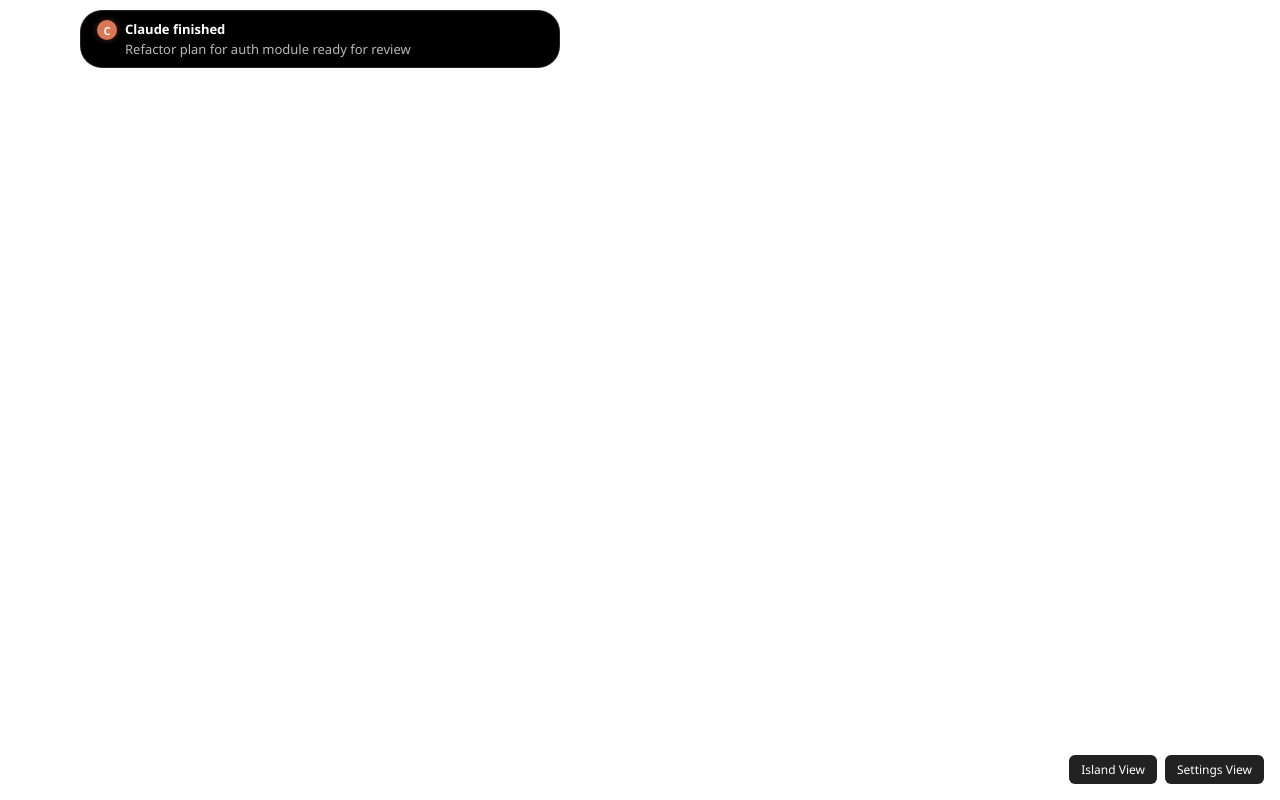
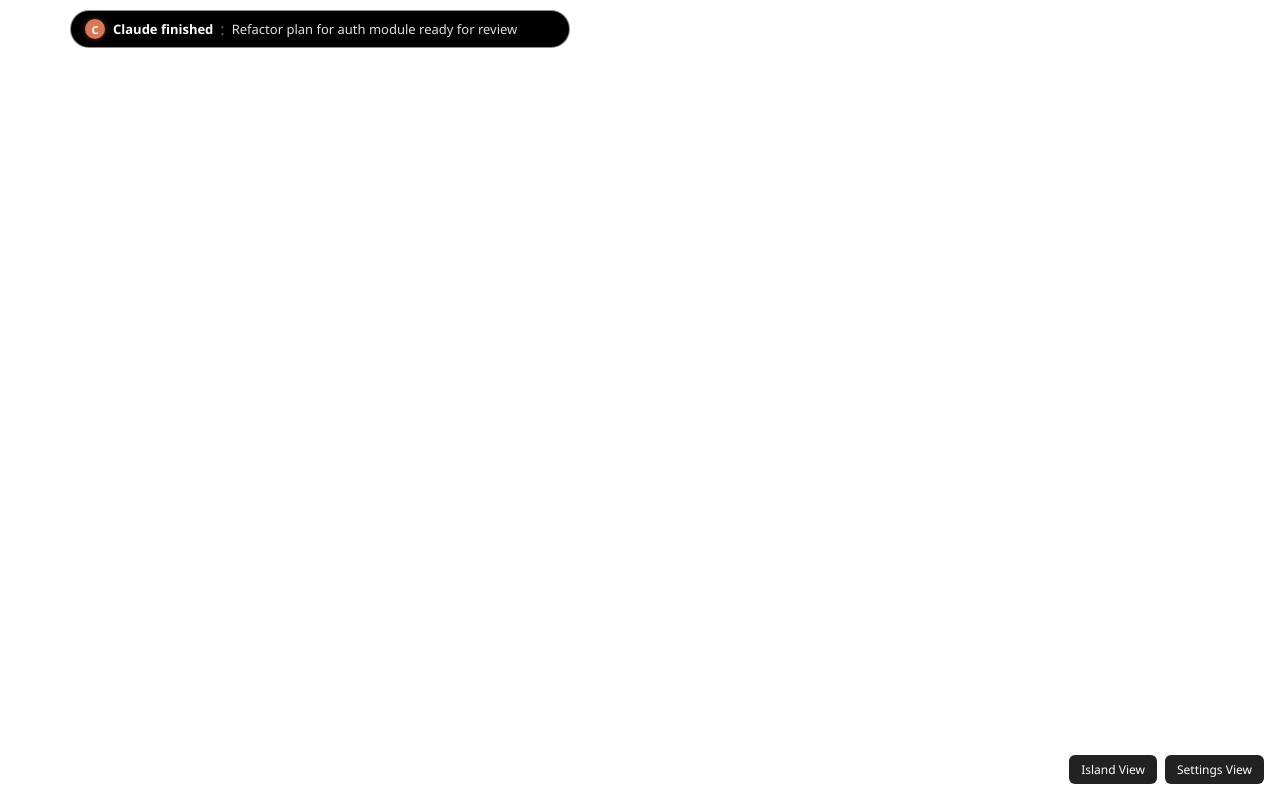
Before and after one commit to tanviresc/Dynamic-Island-and-Dynamusic, a React (Vite) app: page / in a window 1280 px wide. Built offline with nearby package versions, Linux system fonts and the light colour scheme.

Commit message:
feat(ui): enhance dynamic island pill, tiny luminous dot, single-line layout, white border with outer glow, and slow smooth transitions

```diff
--- a/src/island/Pill.tsx
+++ b/src/island/Pill.tsx
@@ -15,6 +15,26 @@ export interface PillProps {
   onHoverEnter?: () => void;
   onHoverLeave?: () => void;
   isReducedMotion?: boolean;
+}
+
+function getSourceGlow(source: SourceType, kind: string): string {
+  if (kind === "needs_input" || kind === "error") {
+    return "rgba(255, 69, 58, 0.65)"; // Radiant coral-red alert glow matching the reference image
+  }
+  switch (source) {
+    case "antigravity":
+      return "rgba(0, 194, 255, 0.60)"; // Electric cyan matching the reference image
+    case "claude":
+      return "rgba(217, 119, 87, 0.55)";
+    case "chatgpt":
+      return "rgba(16, 163, 127, 0.55)";
+    case "gemini":
+      return "rgba(76, 141, 246, 0.55)";
+    case "gmail":
+      return "rgba(234, 67, 53, 0.55)";
+    default:
+      return "rgba(255, 255, 255, 0.45)";
+  }
 }
 
 export const Pill: React.FC<PillProps> = ({
@@ -39,6 +59,7 @@ export const Pill: React.FC<PillProps> = ({
   });
 
   const motionPreset = isReducedMotion ? reducedMotion : standardMotion;
+  const glowColor = getSourceGlow(source, kind);
 
   return (
     <motion.div
@@ -48,9 +69,9 @@ export const Pill: React.FC<PillProps> = ({
       className="island-interactive"
       layoutId="island-surface"
       initial={{
-        width: 10,
-        height: 10,
-        borderRadius: 5,
+        width: 7,
+        height: 7,
+        borderRadius: 3.5,
         opacity: 0,
       }}
       animate={{
@@ -60,21 +81,21 @@ export const Pill: React.FC<PillProps> = ({
         opacity: 1,
       }}
       exit={{
-        width: 10,
-        height: 10,
-        borderRadius: 5,
+        width: 7,
+        height: 7,
+        borderRadius: 3.5,
         opacity: 0,
         transition: motionPreset.disappear.layout,
       }}
       transition={motionPreset.appear.layout}
       style={{
         backgroundColor: "#000000",
-        border: "1px solid rgba(255, 255, 255, 0.14)",
-        boxShadow: "0 0 24px 2px rgba(255, 255, 255, 0.16), 0 0 6px rgba(255, 255, 255, 0.10)",
+        border: "1px solid rgba(255, 255, 255, 0.55)",
+        boxShadow: `0 0 16px 2px rgba(255, 255, 255, 0.35), 0 0 35px 8px ${glowColor}, 0 0 70px 16px ${glowColor}66, inset 0 1px 1.5px 0 rgba(255, 255, 255, 0.45)`,
         cursor: "pointer",
         display: "flex",
         alignItems: "center",
-        padding: "10px 16px",
+        padding: "0 14px",
         overflow: "hidden",
         position: "relative",
       }}
@@ -89,84 +110,68 @@ export const Pill: React.FC<PillProps> = ({
         }}
         style={{
           display: "flex",
-          alignItems: geometry.isTwoLines ? "flex-start" : "center",
+          alignItems: "center",
           gap: 8,
           width: "100%",
           minWidth: 0,
         }}
       >
-        <SourceIcon source={source} needsInput={needsInput} size={20} />
+        {/* Source Icon: circle with letter/glyph */}
+        <SourceIcon source={source} needsInput={false} size={20} />
 
-        {geometry.isTwoLines ? (
-          <div style={{ display: "flex", flexDirection: "column", minWidth: 0, flex: 1, gap: 2 }}>
-            <div style={{ display: "flex", alignItems: "center", gap: 6, minWidth: 0 }}>
+        {/* Needs Input / Error Icon - Red circle with exclamation '!', exactly as in reference image */}
+        {needsInput && (
+          <div
+            style={{
+              width: 18,
+              height: 18,
+              borderRadius: "50%",
+              backgroundColor: "#FF453A",
+              display: "flex",
+              alignItems: "center",
+              justifyContent: "center",
+              color: "#ffffff",
+              fontSize: 11,
+              fontWeight: 800,
+              flexShrink: 0,
+              boxShadow: "0 0 8px rgba(255, 69, 58, 0.75)",
+            }}
+            title={kind === "error" ? "Error" : "Needs Input"}
+          >
+            !
+          </div>
+        )}
+
+        {/* Category tag if present and not needs input */}
+        {displayCategory && !needsInput && (
           <span
             style={{
-                  fontSize: 13,
+              fontSize: 10,
               fontWeight: 600,
+              padding: "1px 6px",
+              borderRadius: 9999,
+              backgroundColor: "rgba(255, 255, 255, 0.14)",
               color: "#ffffff",
               whiteSpace: "nowrap",
-                  overflow: "hidden",
-                  textOverflow: "ellipsis",
-                  maxWidth: geometry.titleMaxWidth || 240,
-                }}
-              >
-                {title}
-              </span>
-              {displayCategory && (
-                <span
-                  style={{
-                    fontSize: 11,
-                    fontWeight: 600,
-                    padding: "2px 6px",
-                    borderRadius: 6,
-                    backgroundColor: "rgba(255, 255, 255, 0.12)",
-                    color: "#ffffff",
-                    whiteSpace: "nowrap",
-                    overflow: "hidden",
-                    textOverflow: "ellipsis",
-                    maxWidth: 120,
-                  }}
-                >
-                  {displayCategory}
-                </span>
-              )}
-            </div>
-            <span
-              style={{
-                fontSize: 13,
-                fontWeight: 400,
-                color: "rgba(255, 255, 255, 0.72)",
-                whiteSpace: "nowrap",
-                overflow: "hidden",
-                textOverflow: "ellipsis",
-                lineHeight: "18px",
-              }}
-            >
-              {text}
-            </span>
-          </div>
-        ) : (
-          <div style={{ display: "flex", alignItems: "center", gap: 6, minWidth: 0, flex: 1 }}>
-            {displayCategory && (
-              <span
-                style={{
-                  fontSize: 11,
-                  fontWeight: 600,
-                  padding: "2px 6px",
-                  borderRadius: 6,
-                  backgroundColor: "rgba(255, 255, 255, 0.12)",
-                  color: "#ffffff",
-                  whiteSpace: "nowrap",
-                  overflow: "hidden",
-                  textOverflow: "ellipsis",
-                  maxWidth: 110,
               flexShrink: 0,
             }}
           >
             {displayCategory}
           </span>
         )}
+
+        {/* Single-line text layout with crisp white typography */}
+        <div
+          style={{
+            display: "flex",
+            alignItems: "center",
+            gap: 6,
+            minWidth: 0,
+            flex: 1,
+            overflow: "hidden",
+            whiteSpace: "nowrap",
+          }}
+        >
           <span
             style={{
               fontSize: 13,
@@ -180,12 +185,12 @@ export const Pill: React.FC<PillProps> = ({
           </span>
           {text && (
             <>
-                <span style={{ color: "rgba(255, 255, 255, 0.44)", flexShrink: 0 }}>·</span>
+              <span style={{ color: "rgba(255, 255, 255, 0.40)", flexShrink: 0, margin: "0 1px" }}>:</span>
               <span
                 style={{
                   fontSize: 13,
                   fontWeight: 400,
-                    color: "rgba(255, 255, 255, 0.72)",
+                  color: "rgba(255, 255, 255, 0.88)",
                   whiteSpace: "nowrap",
                   overflow: "hidden",
                   textOverflow: "ellipsis",
@@ -197,7 +202,6 @@ export const Pill: React.FC<PillProps> = ({
             </>
           )}
         </div>
-        )}
       </motion.div>
     </motion.div>
   );
--- a/src/island/measure.ts
+++ b/src/island/measure.ts
@@ -14,10 +14,10 @@ export interface MeasureInput {
 }
 
 export const PILL_MIN_WIDTH = 180;
-export const PILL_MAX_WIDTH = 480;
-export const PILL_HORIZONTAL_PADDING = 32; // 16px left + 16px right
-export const PILL_ONE_LINE_HEIGHT = 40;
-export const PILL_TWO_LINE_HEIGHT = 58;
+export const PILL_MAX_WIDTH = 500;
+export const PILL_HORIZONTAL_PADDING = 28; // 14px left + 14px right ("a little bit padding")
+export const PILL_ONE_LINE_HEIGHT = 38;
+export const PILL_TWO_LINE_HEIGHT = 38; // Always single-line per user requirement
 export const ICON_WIDTH_WITH_GAP = 28; // 20px circle + 8px gap
 export const TAG_GAP = 6;
 
@@ -48,7 +48,7 @@ export function computePillGeometry(
     totalContentWidth = domWidthMeasured;
   } else {
     const titleWidth = estimateTextWidth(input.title, true);
-    const dotWidth = input.text ? 14 : 0; // " · "
+    const dotWidth = input.text ? 14 : 0; // ": "
     const textWidth = estimateTextWidth(input.text, false);
     totalContentWidth = iconSpace + tagSpace + titleWidth + dotWidth + textWidth;
   }
@@ -60,20 +60,17 @@ export function computePillGeometry(
     return {
       width: Math.round(clampedWidth),
       height: PILL_ONE_LINE_HEIGHT,
-      borderRadius: Math.round(Math.min(PILL_ONE_LINE_HEIGHT / 2, 22)),
+      borderRadius: Math.round(PILL_ONE_LINE_HEIGHT / 2),
       isTwoLines: false,
     };
   }
 
-  // Wraps to 2 lines
-  const maxAvailableContent = PILL_MAX_WIDTH - PILL_HORIZONTAL_PADDING - iconSpace;
-  const titleMaxWidth = Math.floor(maxAvailableContent * 0.60);
-
+  // Strictly single-line dynamic island with text ellipsis
   return {
     width: PILL_MAX_WIDTH,
-    height: PILL_TWO_LINE_HEIGHT,
-    borderRadius: 22,
-    isTwoLines: true,
-    titleMaxWidth,
+    height: PILL_ONE_LINE_HEIGHT,
+    borderRadius: Math.round(PILL_ONE_LINE_HEIGHT / 2),
+    isTwoLines: false,
+    titleMaxWidth: 200,
   };
 }
--- a/src/island/motion.ts
+++ b/src/island/motion.ts
@@ -37,43 +37,43 @@ export interface MotionPresets {
 
 export const standardMotion: MotionPresets = {
   appear: {
-    layout: { type: "spring", stiffness: 380, damping: 30, mass: 0.9 },
+    layout: { type: "spring", stiffness: 150, damping: 20, mass: 1.1 },
     content: {
-      opacity: { duration: 0.16, delay: 0.09, ease: "easeOut" },
-      filter: { duration: 0.16, delay: 0.09 },
+      opacity: { duration: 0.35, delay: 0.18, ease: "easeOut" },
+      filter: { duration: 0.35, delay: 0.18 },
     },
   },
   disappear: {
-    layout: { type: "spring", stiffness: 520, damping: 42, mass: 0.9, delay: 0.06 },
+    layout: { type: "spring", stiffness: 160, damping: 22, mass: 1.0, delay: 0.05 },
     content: {
-      opacity: { duration: 0.10, ease: "easeIn" },
+      opacity: { duration: 0.20, ease: "easeInOut" },
     },
   },
   contentChange: {
-    layout: { type: "spring", stiffness: 420, damping: 34 },
-    crossfade: { duration: 0.12 },
+    layout: { type: "spring", stiffness: 160, damping: 22 },
+    crossfade: { duration: 0.25 },
   },
   queueOpen: {
-    layout: { type: "spring", stiffness: 300, damping: 28, mass: 1 },
-    stagger: 0.025,
-    rowDuration: 0.18,
-    rowDelay: 0.12,
+    layout: { type: "spring", stiffness: 150, damping: 20, mass: 1.1 },
+    stagger: 0.04,
+    rowDuration: 0.30,
+    rowDelay: 0.15,
   },
   queueClose: {
-    layout: { type: "spring", stiffness: 520, damping: 44 },
-    rowDuration: 0.08,
+    layout: { type: "spring", stiffness: 170, damping: 22 },
+    rowDuration: 0.15,
   },
   dotAppear: {
-    scale: { type: "spring", stiffness: 600, damping: 30 },
-    opacity: { duration: 0.12 },
+    scale: { type: "spring", stiffness: 180, damping: 18 },
+    opacity: { duration: 0.35 },
   },
   dotDisappear: {
-    duration: 0.14,
-    ease: "easeIn",
+    duration: 0.30,
+    ease: "easeInOut",
   },
   dotColor: {
-    duration: 0.20,
-    ease: "easeOut",
+    duration: 0.40,
+    ease: "easeInOut",
   },
 };
 
--- a/src/shared/icons/SourceIcon.tsx
+++ b/src/shared/icons/SourceIcon.tsx
@@ -12,7 +12,7 @@ const SOURCE_COLORS: Record<SourceType, string> = {
   claude: "#D97757",
   chatgpt: "#10A37F",
   gemini: "#4C8DF6",
-  antigravity: "#8AB4F8",
+  antigravity: "#00C2FF",
   gmail: "#EA4335",
 };
 
```
Also changed, not shown: src/island/Dot.tsx (+18 -7 lines), src/island/QueuePanel.tsx (+6 -6 lines), src/shared/theme.css (+5 -5 lines), 2 other files (tests, documents, lock files or other folders). Lines whose indentation alone changed are shown as unchanged.
